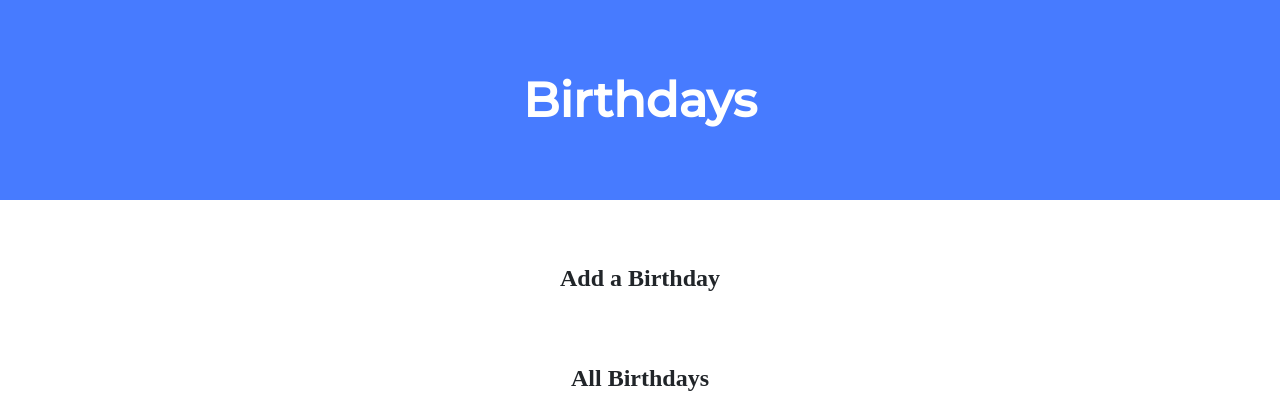
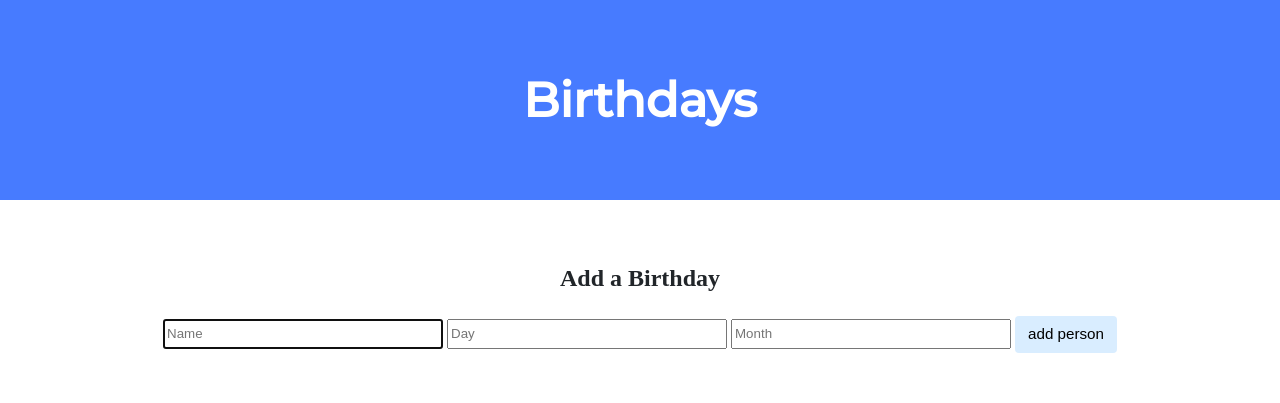
Before and after one commit to bluisfernandes/CS50, a Flask app: template lab9/templates/index.html in a window 1280 px wide. Shown: the top 403 px of the page. Run offline with Flask 2, Linux system fonts and the light colour scheme; the template is opened without the code that fills it, so the values that code supplies are empty; some libraries are stand-ins or nearby versions.

Commit message:
lab9 done

```diff
--- a/lab9/application.py
+++ b/lab9/application.py
@@ -17,11 +17,18 @@ def index():
     if request.method == "POST":
 
         # TODO: Add the user's entry into the database
+        name=request.form.get("name")
+        month = request.form.get("month")
+        day = request.form.get("day")
+
+        db.execute("INSERT INTO birthdays (name, month, day) VALUES (?,?,?)", name, month, day)
 
         return redirect("/")
 
     else:
 
         # TODO: Display the entries in the database on index.html
+        birthdays_db = db.execute("SELECT * FROM birthdays")
 
-        return render_template("index.html")
+        return render_template("index.html", birthdays_db = birthdays_db)
+        # return render_template("index.html")
--- a/lab9/templates/index.html
+++ b/lab9/templates/index.html
@@ -15,6 +15,12 @@
 
                 <h2>Add a Birthday</h2>
                 <!-- TODO: Create a form for users to submit a name, a month, and a day -->
+                <form action="/" method="post">
+                    <input autocomplete="off" autofocus name="name" placeholder="Name" type="text">
+                    <input autocomplete="off" name="day" placeholder="Day" type="number">
+                    <input autocomplete="off" name="month" placeholder="Month" type="number">
+                    <input type="submit" value="add person">
+                </form>
             </div>
 
             <div class="section">
@@ -29,6 +35,12 @@
                     </thead>
                     <tbody>
                         <!-- TODO: Loop through the database entries to display them in this table -->
+                        {% for birthday in birthdays_db %}
+                            <tr>
+                                <td>{{birthday.name}}</td>
+                                <td>{{birthday.month}}/{{birthday.day}}</td>
+                            </tr>
+                        {% endfor %}
                     </tbody>
                 </table>
             </div>
```
Also changed, not shown: lab9/birthdays.db.
